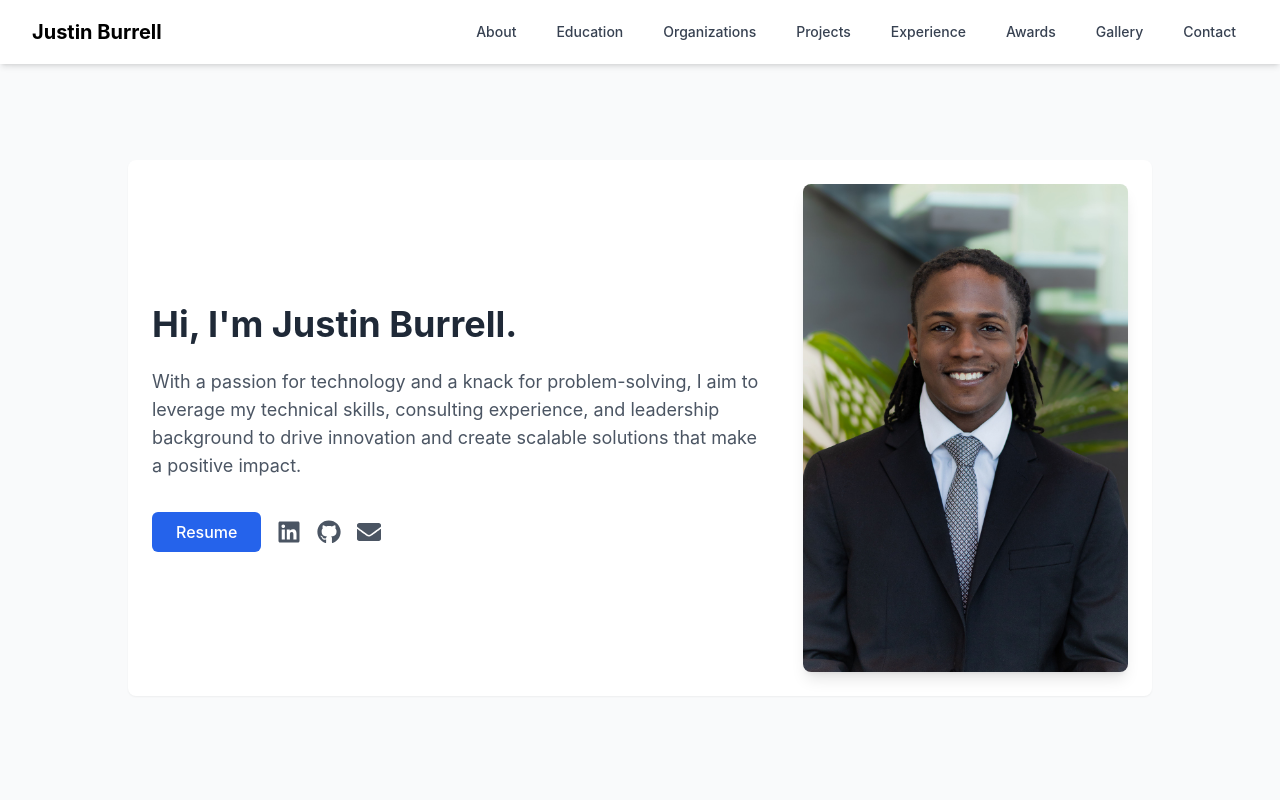
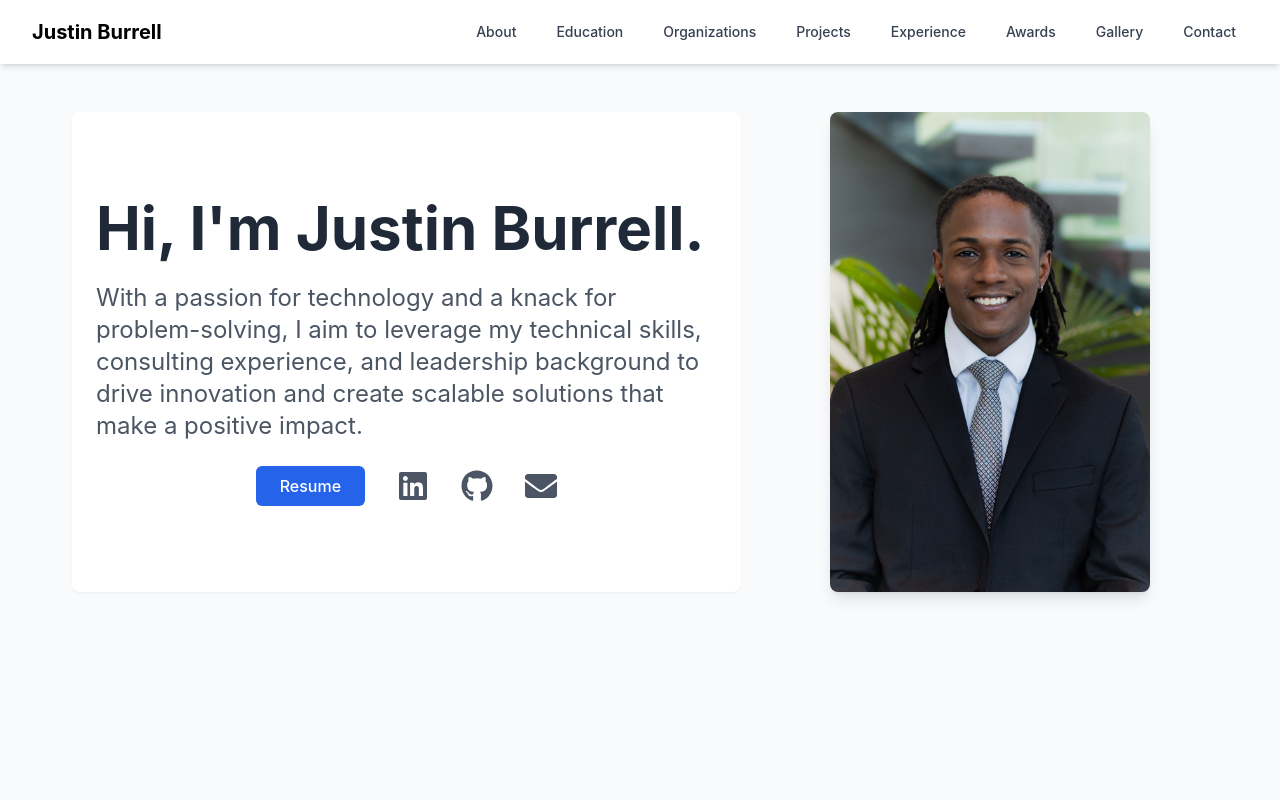
Before and after one commit to JustinBurrell/personal-website, a React (Create React App) app in the folder personal-portfolio/: page / in a window 1280 px wide. Shown: the top 800 px of the page. Built offline with nearby package versions, Linux system fonts and the light colour scheme.

Commit message:
Adjusted styling for intro card

```diff
--- a/personal-portfolio/src/components/sections/Home.js
+++ b/personal-portfolio/src/components/sections/Home.js
@@ -9,25 +9,26 @@ const Home = () => {
   const { home } = portfolioData;
 
   return (
-    <section id="home" className="min-h-screen py-16">
+    <section id="home" className="min-h-screen py-4">
       <div className="container mx-auto px-4">
-        <div className="max-w-5xl mx-auto">
-          <Card className="flex flex-col md:flex-row gap-8 items-center">
-            {/* Left side: Title and Description */}
-            <div className="flex-1 space-y-4">
-              <h1 className="text-4xl font-bold text-gray-800">
+        <div className="grid md:grid-cols-5 gap-8 max-w-6xl mx-auto">
+          {/* Left side: Content */}
+          <div className="md:col-span-3">
+            <Card className="h-full flex flex-col justify-center py-2">
+              <div className="space-y-3">
+                <h1 className="text-5xl md:text-6xl font-bold text-gray-800">
                   {home.title}
                 </h1>
-              <p className="text-lg text-gray-600">
+                <p className="text-xl md:text-2xl text-gray-600 leading-relaxed">
                   {home.description}
                 </p>
-              <div className="flex items-center gap-4 pt-4">
+                <div className="flex items-center justify-center gap-8 pt-3">
                   <Button
                     as="a"
                     href={home.resumeUrl}
                     target="_blank"
                     rel="noopener noreferrer"
-                  className="bg-blue-600 hover:bg-blue-700 text-white px-6 py-2 rounded-lg transition-colors"
+                    className="bg-blue-600 hover:bg-blue-700 text-white px-6 py-2 text-base rounded-lg transition-colors"
                   >
                     Resume
                   </Button>
@@ -37,7 +38,7 @@ const Home = () => {
                     rel="noopener noreferrer"
                     className="text-gray-600 hover:text-blue-600 transition-colors"
                   >
-                  <FaLinkedin size={24} />
+                    <FaLinkedin size={32} />
                   </a>
                   <a
                     href={home.githubUrl}
@@ -45,7 +46,7 @@ const Home = () => {
                     rel="noopener noreferrer"
                     className="text-gray-600 hover:text-gray-800 transition-colors"
                   >
-                  <FaGithub size={24} />
+                    <FaGithub size={32} />
                   </a>
                   <a
                     href={`mailto:${home.email}`}
@@ -53,20 +54,21 @@ const Home = () => {
                     rel="noopener noreferrer"
                     className="text-gray-600 hover:text-red-600 transition-colors"
                   >
-                  <FaEnvelope size={24} />
+                    <FaEnvelope size={32} />
                   </a>
                 </div>
               </div>
+            </Card>
+          </div>
 
           {/* Right side: Image */}
-            <div className="w-full md:w-1/3 flex-shrink-0">
+          <div className="md:col-span-2 flex items-start justify-center">
             <img
               src={home.imageUrl}
               alt="Justin Burrell"
-                className="rounded-lg shadow-lg w-full h-auto object-cover"
+              className="rounded-lg shadow-lg w-full max-w-xs h-auto object-cover"
             />
           </div>
-          </Card>
         </div>
       </div>
     </section>
--- a/personal-portfolio/src/data/portfolioData.ts
+++ b/personal-portfolio/src/data/portfolioData.ts
@@ -7,6 +7,10 @@ interface HomeSection {
     linkedinUrl: string;
     githubUrl: string;
     email: string;
+    qualities: Array<{
+        attribute: string;
+        description: string;
+    }>;
 }
 
 interface AboutSection {
@@ -90,6 +94,20 @@ const portfolioData: PortfolioData = {
         linkedinUrl: "https://www.linkedin.com/in/thejustinburrell/",
         githubUrl: "https://github.com/JustinBurrell",
         email: "justinburrell715@gmail.com",
+        qualities: [
+            {
+                attribute: "Aspiring Software Engineer and Tech Consultant",
+                description: "Inspired by advancement in Artificial Intelligence and Software, I wish to pursue a tech career where I can lead and assist others in creating innovative products and services."
+            },
+            {
+                attribute: "Culture-Driven Leader",
+                description: "I believe strong team culture is the foundation of success. As a leader, I set the tone for communication, advocacy, and inclusion, creating an environment where every team member feels empowered to contribute fully and operate efficiently."
+            },
+            {
+                attribute: "Analytical Problem Solver",
+                description: "Through experiences within Kappa Alpha Psi Fraternity Inc., Lehigh University, and Prep for Prep, I am an analytical thinker with a proven track record of breaking down complex challenges into manageable solutions."
+            },
+        ]
     },
     about: {
         introduction: "Growing up in the Bronx, NY, I was always interested in technology. Whether it was helping my grandmother set up her iPad, or keeping up to date with the newest iPhone rolout, I was curious about how tech improved our quality of life. I joined the Prep for Prep program in 2016, which led to me pursuing robotics and leadership development at Horace Mann School. Upon graduating from Horace Mann, I began my collegiate career at Lehigh University, where I am a rising senior pursuing a Bachelor's of Science in Computer Science and Engineering. At Lehigh, I have been able to explore my interests in software engineering, consulting, and project management. I have leveraged experiences such as a 2024 Launch Tech Consulting Internship with EY, and a current Full Stack Engineering and Business Strategist role at Frood, formerly known as Hungry Hawks, to develop the skillset needed to deliver real-world impact. I am also an advocate for diversity, equity, and inclusion, building leadership skills through Kappa Alpha Psi Fraternity, Inc., Lehigh's Black Student Union, ColorStack, the Men of Color Alliance, and Student Senate. My ultimate goal is to leverage my technical skills, consulting experience, and leadership background to drive innovation and create scalable solutions that make a positive impact.",
```
Lines whose indentation alone changed are shown as unchanged.
